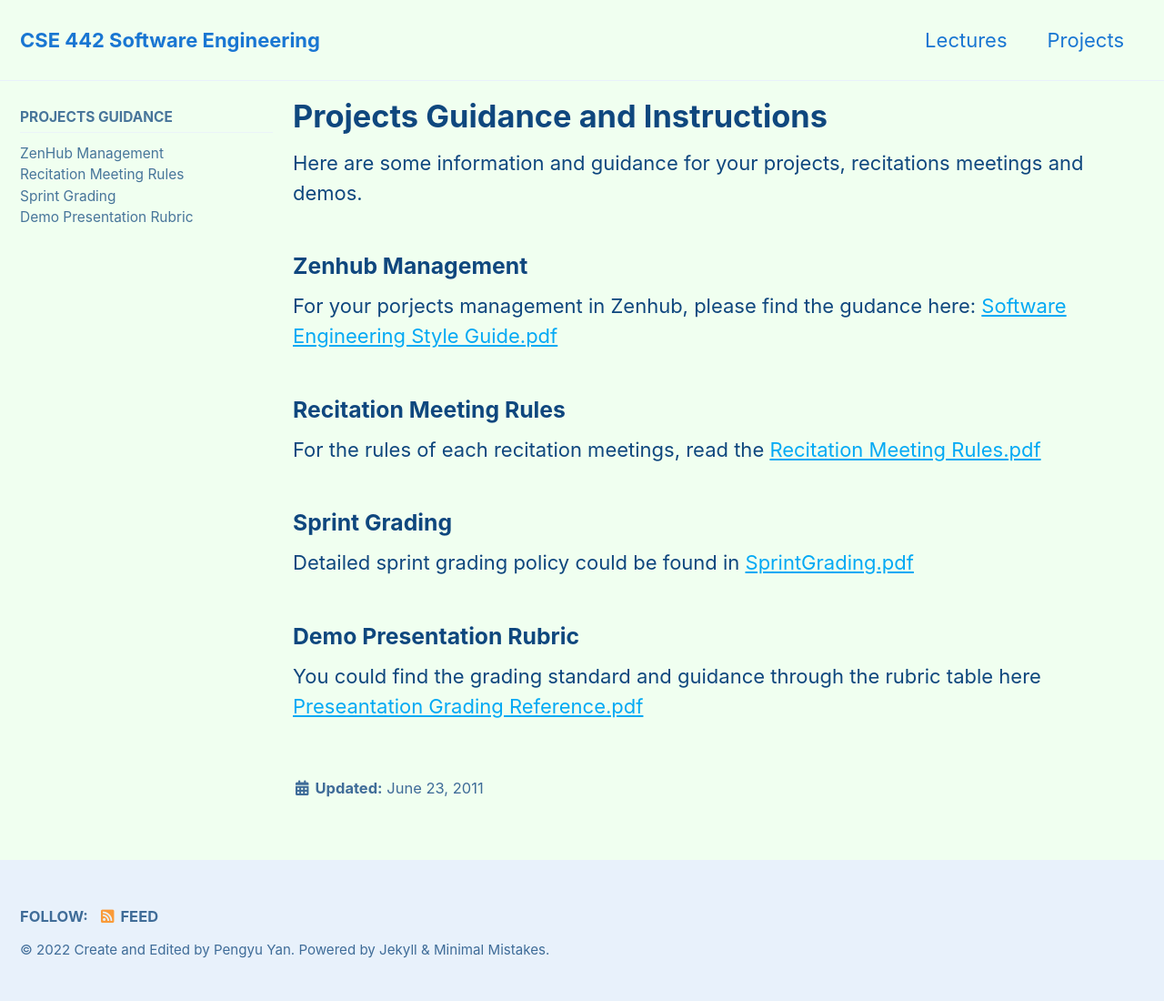
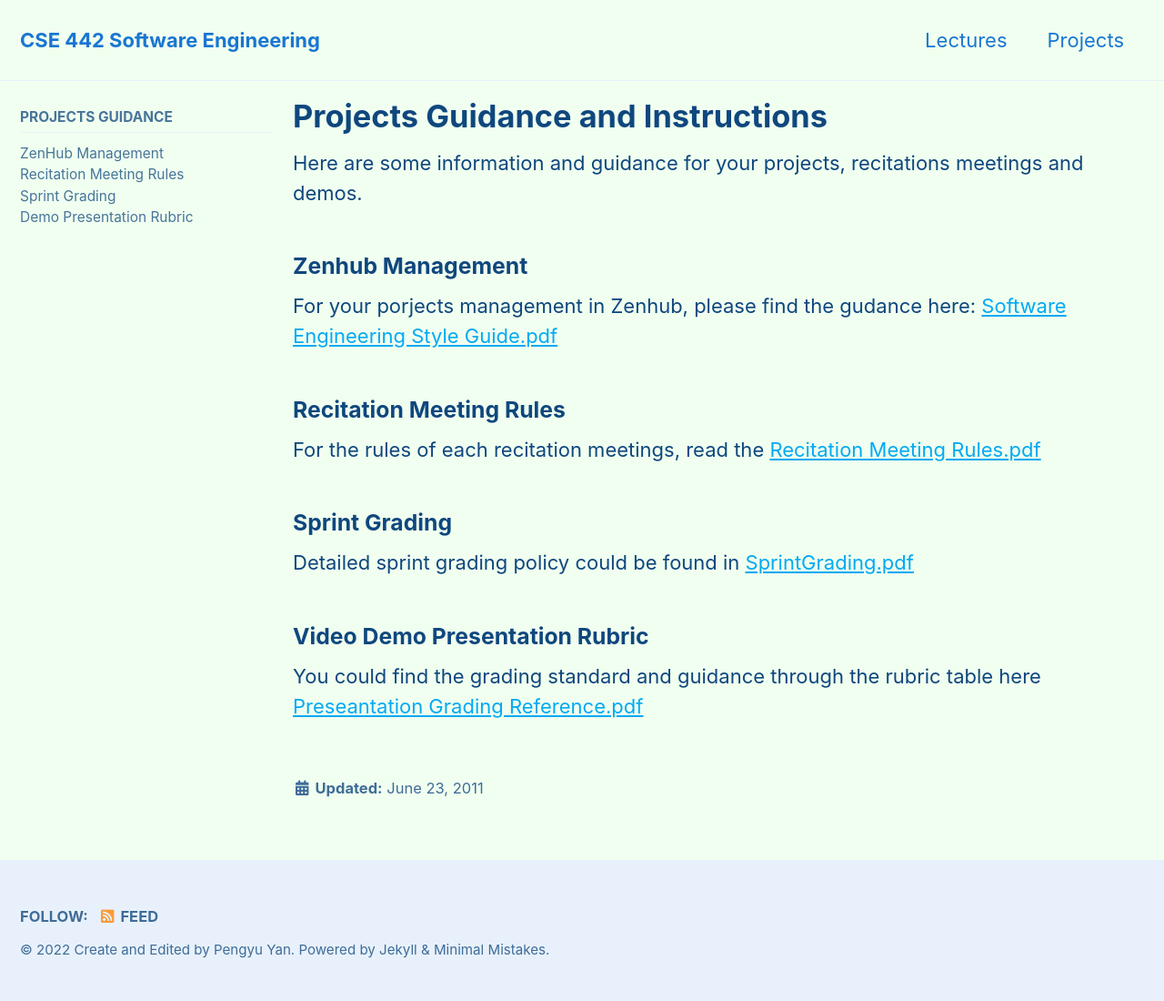
Before and after one commit to xlab-classes/cse442, a Jekyll site: the page built from _pages/projects.md, in a window 1280 px wide. Shown: the whole page at 91% size. Built offline with Jekyll 4.4.1, drawn with Linux system fonts in a browser that asks for light colours; cached includes are drawn as plain includes.

Commit message:
change the name

```diff
--- a/_data/navigation.yml
+++ b/_data/navigation.yml
@@ -18,7 +18,7 @@ projects:
       - title: Sprint Grading
         url: /projects/#Sprint-Grading
       - title: Demo Presentation Rubric
-        url: /projects/#Demo-Presentation-Rubric
+        url: /projects/#Video-Demo-Presentation-Rubric
 
   # - title: Project 2 -- IBM server
   #   url: /projects2/
--- a/_pages/projects.md
+++ b/_pages/projects.md
@@ -23,6 +23,6 @@ For the rules of each recitation meetings, read the [Recitation Meeting Rules.pd
 
 Detailed sprint grading policy could be found in [SprintGrading.pdf](../assets/project_guidance/SprintGrading.pdf)
 
-### Demo Presentation Rubric
+### Video Demo Presentation Rubric
 
 You could find the grading standard and guidance through the rubric table here [Preseantation Grading Reference.pdf](../assets/project_guidance/PresentationGradeRubric.pdf)
```
